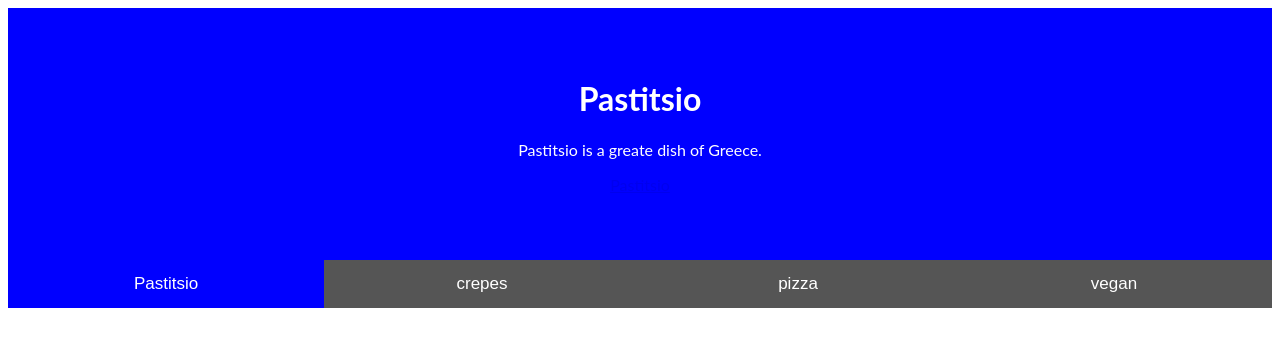
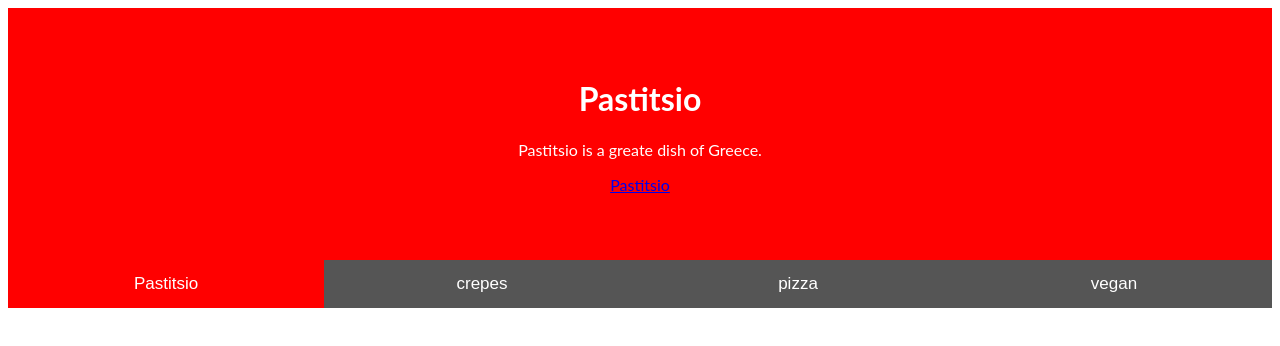
Before and after one commit to mitakosp/git-workshop, a plain HTML site: page project/index.html in a window 1280 px wide. Drawn offline with Linux system fonts and the light colour scheme.

Commit message:
updated pastitsio (keep red color)

```diff
--- a/project/index.html
+++ b/project/index.html
@@ -29,7 +29,7 @@ body {font-family: "Lato", sans-serif;}
   text-align: center;
 }
 
-#Athens {background-color:blue;}
+#Athens {background-color:red;}
 #Paris {background-color:green;}
 #Tokyo {background-color:purple;}
 #Oslo {background-color:orange;}
@@ -61,7 +61,7 @@ body {font-family: "Lato", sans-serif;}
   <p><a href="cities/oslo.html">Oslo</a></p>
 </div>
 
-<button class="tablink" onclick="openCity('Athens', this, 'blue')" id="defaultOpen">Pastitsio</button>
+<button class="tablink" onclick="openCity('Athens', this, 'red')" id="defaultOpen">Pastitsio</button>
 <button class="tablink" onclick="openCity('Paris', this, 'green')">crepes</button>
 <button class="tablink" onclick="openCity('Tokyo', this, 'purple')">pizza</button>
 <button class="tablink" onclick="openCity('Oslo', this, 'orange')">vegan</button>
```
